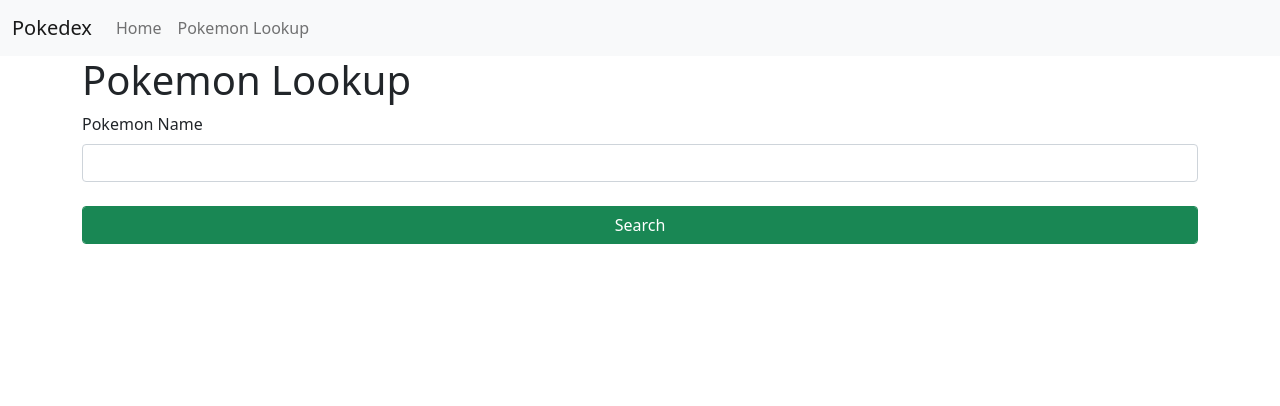
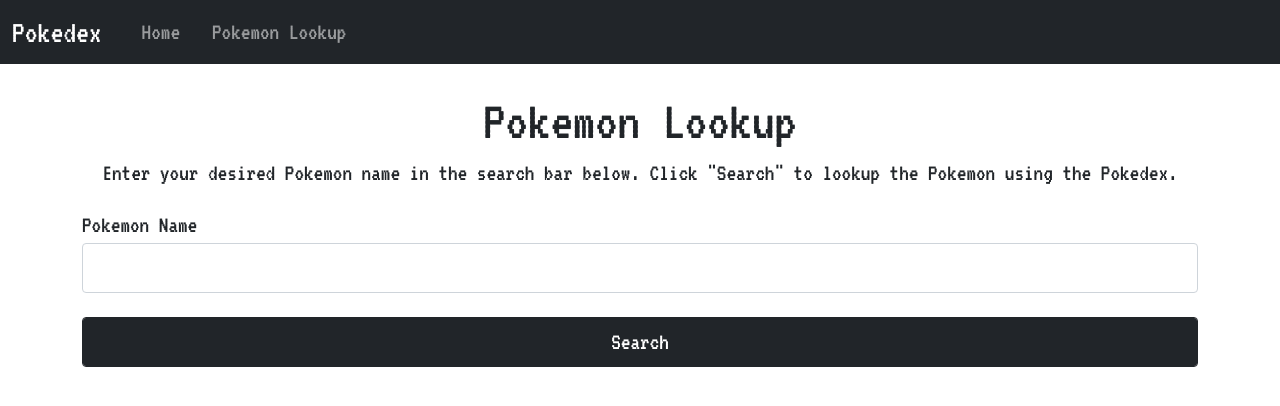
Before and after one commit to pjkozlowskijr/Pokedex, a Flask app: page /lookup in a window 1280 px wide. Shown: the top 406 px of the page. Run offline with Flask 2, Linux system fonts and the light colour scheme.

Commit message:
Add CSS styling.

```diff
--- /dev/null
+++ b/app/static/css/lookup.css
@@ -0,0 +1,34 @@
+h1{
+    font-size: 56px;
+    text-align: center;
+    margin: 0;
+}
+
+p{
+    font-size: 24px;
+    text-align: center;
+}
+
+.form-label{
+    font-size: 24px;
+    margin: 0;
+}
+
+.form-control{
+    font-size: 24px;
+}
+
+.table{
+    font-size: 24px;
+    width: 30vw;
+    margin: auto;
+    margin-bottom: 24px;
+}
+
+.table th{
+    width: 15vw;
+}
+
+.table td{
+    text-align: center;
+}
--- /dev/null
+++ b/app/static/css/main.css
@@ -0,0 +1,20 @@
+body{
+    font-family: VT323
+}
+
+.navbar-brand{
+    font-size: 32px;
+    padding: 0;
+    margin-right: 32px;
+}
+
+.nav-link{
+    font-size: 24px;
+    padding: 0;
+    margin-right: 16px;
+}
+
+.container{
+    margin-top: 3vh;
+    margin-bottom: 3vh;
+}
--- a/app/templates/base.html.j2
+++ b/app/templates/base.html.j2
@@ -5,10 +5,15 @@
     <meta http-equiv="X-UA-Compatible" content="IE=edge">
     <meta name="viewport" content="width=device-width, initial-scale=1.0">
     <link href="https://cdn.jsdelivr.net/npm/bootstrap@5.1.3/dist/css/bootstrap.min.css" rel="stylesheet" integrity="sha384-1BmE4kWBq78iYhFldvKuhfTAU6auU8tT94WrHftjDbrCEXSU1oBoqyl2QvZ6jIW3" crossorigin="anonymous">
+    <link href="https://fonts.googleapis.com/css2?family=VT323&display=swap" rel="stylesheet">
+    <link rel="stylesheet" href="{{url_for('static',filename='css/main.css')}}">
+    {% block css %}
+
+    {% endblock %}
     <title>Pokedex - {% block title %}{% endblock %}</title>
 </head>
 <body>
-    <nav class="navbar navbar-expand-lg navbar-light bg-light">
+    <nav class="navbar navbar-expand-lg navbar-dark bg-dark">
         <div class="container-fluid">
             <a class="navbar-brand" href="#">Pokedex</a>
             <button class="navbar-toggler" type="button" data-bs-toggle="collapse" data-bs-target="#navbarNavAltMarkup" aria-controls="navbarNavAltMarkup" aria-expanded="false" aria-label="Toggle navigation">
--- a/app/templates/lookup.html.j2
+++ b/app/templates/lookup.html.j2
@@ -1,4 +1,8 @@
 {% extends 'base.html.j2' %}
+
+{% block css %}
+<link rel="stylesheet" href="{{url_for('static', filename='css/lookup.css')}}">
+{% endblock %}
 
 {% block title %}
 Lookup
@@ -6,6 +10,7 @@
 
 {% block content %}
 <h1>Pokemon Lookup</h1>
+<p>Enter your desired Pokemon name in the search bar below. Click "Search" to lookup the Pokemon using the Pokedex.</p>
 <form action="{{url_for('lookup')}}" method="POST">
     {{form.hidden_tag()}}
     <div>
@@ -17,40 +22,42 @@
     </div>
     <br>
     <div>
-    {{form.search(class="btn btn-success form-control")}}
+    {{form.search(class="btn btn-dark form-control")}}
     </div>
 </form>
 
 {% if pokemon_table %}
-<table class="table table-striped table-secondary mt-4">
-    <tr  class="d-flex">
-        <th scope="row" class="col-2">Name</th>
-        <td class="col-2 text-center">{{(pokemon_table.name).title()}}</td>
+<table class="table table-striped table-secondary mt-4 table-bordered border-dark align-middle">
+    <tbody>
+        <tr>
+            <th scope="row">Name</th>
+            <td>{{(pokemon_table.name).title()}}</td>
         </tr>
-    <tr class="d-flex">
-        <th scope="row" class="col-2">Picture</th>
-        <td class="col-2 text-center"><img src="{{pokemon_table.sprite}}" alt="Picture of {{pokemon_table.name}}."></td>
+        <tr>
+            <th scope="row">Picture</th>
+            <td><img src="{{pokemon_table.sprite}}" alt="Picture of {{pokemon_table.name}}."></td>
         </tr>
-    <tr class="d-flex">
-        <th scope="row" class="col-2">Base Experience</th>
-        <td class="col-2 text-center">{{pokemon_table.base_experience}}</td>
+        <tr>
+            <th scope="row">Base Experience</th>
+            <td>{{pokemon_table.base_experience}}</td>
         </tr>
-    <tr class="d-flex">
-        <th scope="row" class="col-2">Base HP</th>
-        <td class="col-2 text-center">{{pokemon_table.hp_base}}</td>
+        <tr>
+            <th scope="row">Base HP</th>
+            <td>{{pokemon_table.hp_base}}</td>
         </tr>
-    <tr class="d-flex">
-        <th scope="row" class="col-2">Base Attack</th>
-        <td class="col-2 text-center">{{pokemon_table.attack_base}}</td>
+        <tr>
+            <th scope="row">Base Attack</th>
+            <td>{{pokemon_table.attack_base}}</td>
         </tr>
-    <tr class="d-flex">
-        <th scope="row" class="col-2">Base Defense</th>
-        <td class="col-2 text-center">{{pokemon_table.defense_base}}</td>
+        <tr>
+            <th scope="row">Base Defense</th>
+            <td>{{pokemon_table.defense_base}}</td>
         </tr>
-    <tr class="d-flex">
-        <th scope="row" class="col-2">Ability</th>
-        <td class="col-2 text-center">{{(pokemon_table.ability_name).title()}}</td>
+        <tr>
+            <th scope="row">Ability</th>
+            <td>{{(pokemon_table.ability_name).title()}}</td>
         </tr>
+    </tbody>
 </table>
 {% endif %}
 
```
Also changed, not shown: app/static/css/index.css (added, +17 -0 lines), app/templates/index.html.j2 (+6 -2 lines), app/static/images/pokedex.png (added). Lines whose indentation alone changed are shown as unchanged.
